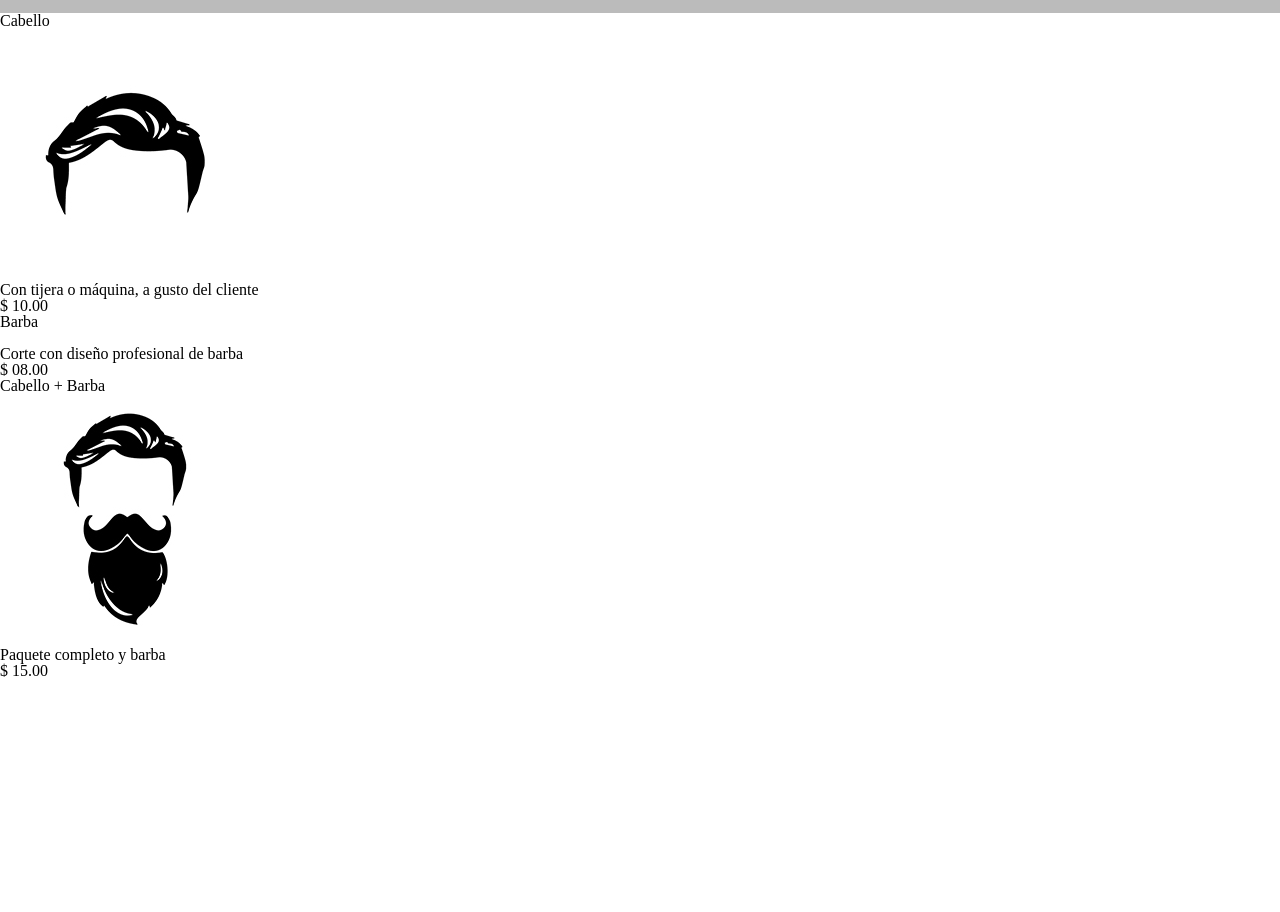
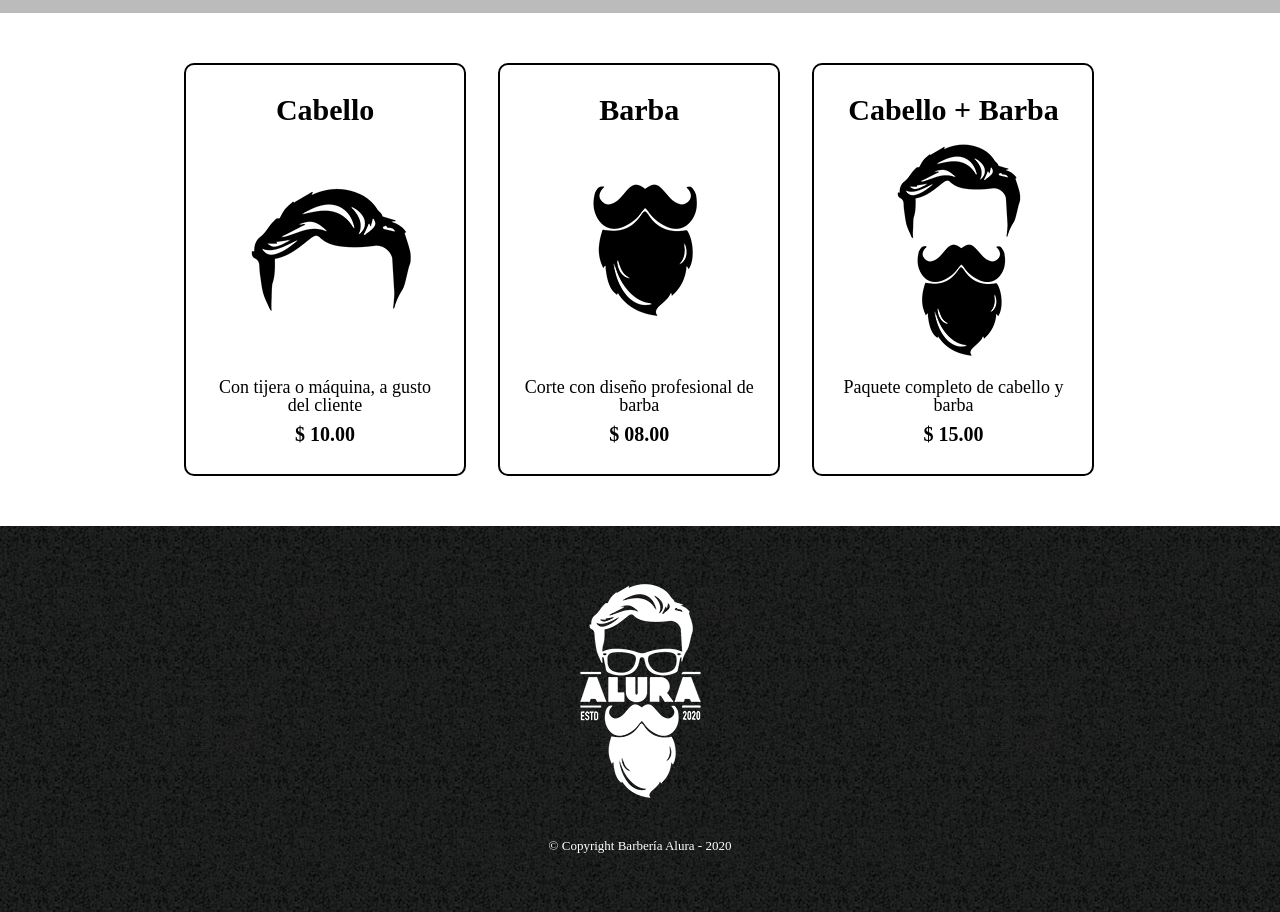
Before and after one commit to keiwv/Alura-HTML-CSS3, a plain HTML site: page products-page-content/products.html in a window 1280 px wide. Shown: the part 280-1192 px from the top of the page. Before the commit the page ends 959 px from the top, so only its background shows below. Drawn offline with Linux system fonts and the light colour scheme.

Commit message:
Finish products page     Add footer with images     Add list of products

```diff
--- a/products-page-content/products.css
+++ b/products-page-content/products.css
@@ -27,3 +27,68 @@ nav a {
     font-size: 22px;
     text-decoration: none;
 }
+
+nav a:hover {
+    color: #c78c19;
+}
+
+.products {
+    width: 940px;
+    margin: 0 auto;
+    padding: 50px;
+}
+
+.products li {
+    text-align: center;
+    display: inline-block;
+    width: 30%;
+    vertical-align: top;
+    margin: 0 1.5%;
+    padding: 30px 20px;
+    box-sizing: border-box;
+    border: 2px solid black;
+    border-radius: 10px;
+}
+
+.products li:hover {
+    color: #c78c19;
+    border-color: #c78c19;
+}
+
+.products li:hover h2 {
+    font-size: 33px;
+}
+
+.products li:active {
+    border-color: #088c19;
+    color: #088c19;
+}
+
+.products h2 {
+    font-size: 30px;
+    font-weight: bold;
+}
+
+.products-description {
+    font-size: 18px;
+}
+
+.products-price {
+    font-size: 20px;
+    font-weight: bold;
+    margin-top: 10px;
+}
+
+footer
+{
+    text-align: center;
+    background: url(img-products/bg.jpg);
+    padding: 40px;
+}
+
+.copyright
+{
+    color: white;
+    font-size: 13px;
+    margin: 20px;
+}
--- a/products-page-content/products.html
+++ b/products-page-content/products.html
@@ -21,29 +21,41 @@
             </div>
         </header>
         <main>
-            <ul>
+            <ul class="products">
                 <li>
                     <h2>Cabello</h2>
-                    <img src="img-products/cabello.jpg" alt="">
-                    <p>Con tijera o máquina, a gusto del cliente</p>
-                    <p>$ 10.00</p>
-                    </li>
+                    <img src="img-products/cabello.jpg" alt="" />
+                    <p class="products-description">
+                        Con tijera o máquina, a gusto del cliente
+                    </p>
+                    <p class="products-price">$ 10.00</p>
+                </li>
                 <li>
-
-
                     <h2>Barba</h2>
-                    <img src="" alt="">
-                    <p>Corte con diseño profesional de barba</p>
-                    <p>$ 08.00</p>
-                    </li>
+                    <img src="img-products/barba.jpg" alt="" />
+                    <p class="products-description">
+                        Corte con diseño profesional de barba
+                    </p>
+                    <p class="products-price">$ 08.00</p>
+                </li>
                 <li>
-
                     <h2>Cabello + Barba</h2>
-                    <img src="img-products/cabello+barba.jpg" alt="">
-                    <p>Paquete completo y barba</p>
-                    <p>$ 15.00</p>
-                    </li>
+                    <img src="img-products/cabello+barba.jpg" alt="" />
+                    <p class="products-description">
+                        Paquete completo de cabello y barba
+                    </p>
+                    <p class="products-price">$ 15.00</p>
+                </li>
             </ul>
         </main>
+
+        <footer>
+            <img
+                src="img-products/logo-blanco.png"
+                alt="logo blanca con barba"
+            />
+
+            <p class="copyright">&copy; Copyright Barbería Alura - 2020</p>
+        </footer>
     </body>
 </html>
```
